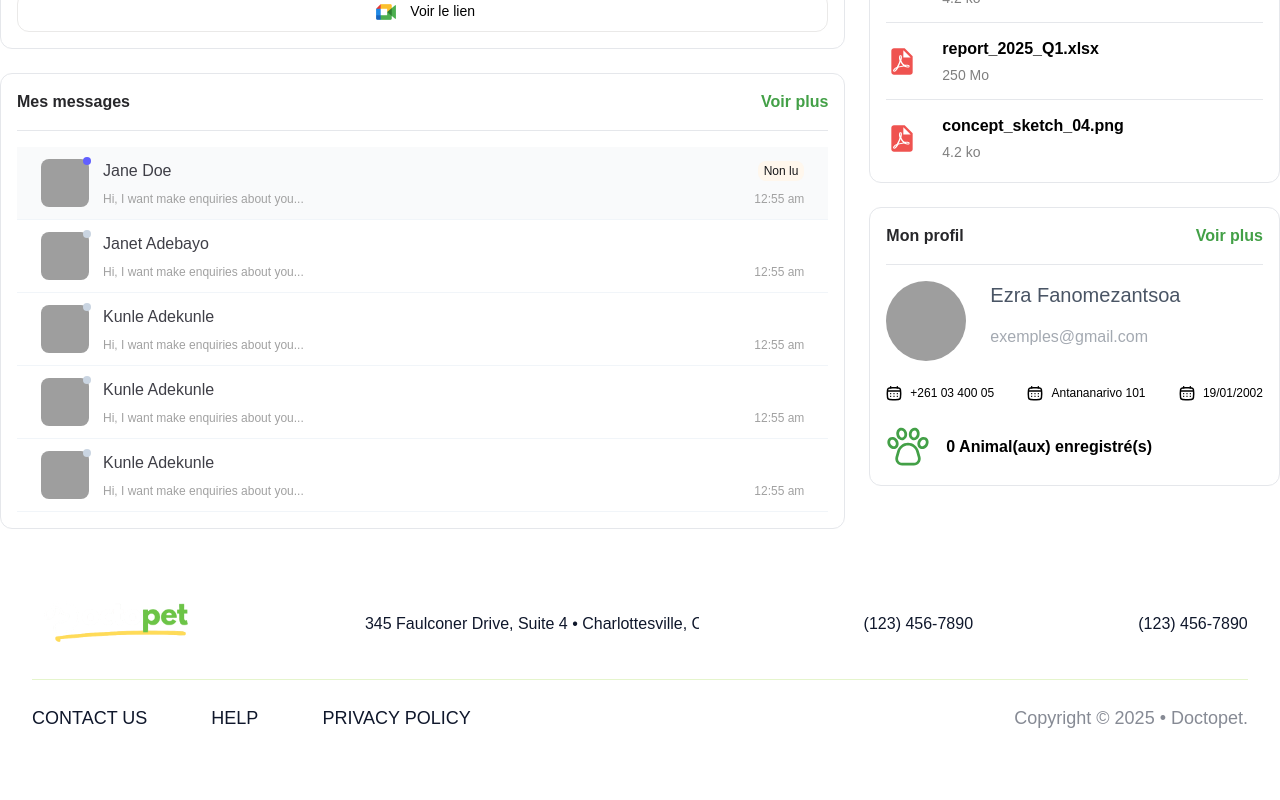
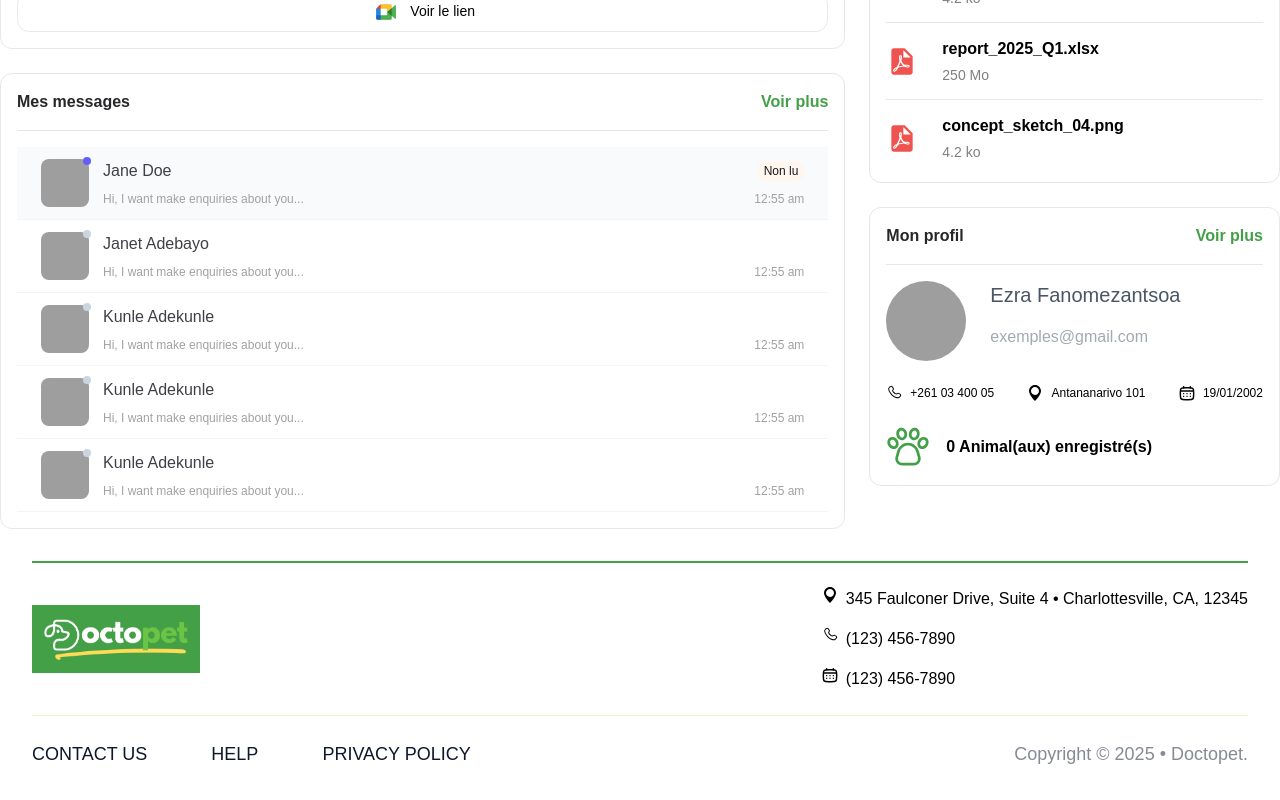
Before and after one commit to ronaldrnd/animoplus, a Vue app: page /dashboard in a window 1280 px wide. Shown: the part 451-1251 px from the top of the page. Before the commit the page ends 1215 px from the top, so only its background shows below. Built offline with nearby package versions, Linux system fonts and the light colour scheme; grey boxes are pictures that could not be loaded.

Commit message:
fix footer

```diff
--- a/src/components/Footer.vue
+++ b/src/components/Footer.vue
@@ -1,28 +1,28 @@
 <template>
-    <div class="inline-flex flex-col justify-start items-start gap-6 w-full p-8 bg-white">
-        <div class="w-full h-0.5 bg-primay-600"></div>
+    <div class="flex flex-col justify-start items-start gap-6 w-full p-8 bg-white">
+        <div class="w-full h-0.5 bg-primary-600"></div>
         <div class="self-stretch inline-flex justify-between items-center">
-            <div class="p-3 bg-primay-600 inline-flex flex-col justify-start items-start gap-2.5">
+            <div class="p-3 bg-primary-600 inline-flex flex-col justify-start items-start gap-2.5">
                 <img class="w-36 h-11" src="../assets/logo_header.png" />
             </div>
-            <div class="w-96 h-6 relative overflow-hidden">
-                <div
-                    class="w-96 left-[50.31px] top-[3px] absolute justify-start text-slate-900 text-base font-normal font-['League_Spartan']">
-                    345 Faulconer Drive, Suite 4 • Charlottesville, CA, 12345</div>
-                <div class="w-8 h-6 left-0 top-0 absolute"></div>
-            </div>
-            <div class="w-40 h-6 relative overflow-hidden">
-                <div
-                    class="w-28 left-[50.31px] top-[3px] absolute justify-start text-slate-900 text-base font-normal font-['League_Spartan']">
-                    (123) 456-7890</div>
-                <div class="w-8 h-6 left-0 top-0 absolute"></div>
-                <div class="w-6 h-4 left-[3.81px] top-[3.01px] absolute bg-primay-600"></div>
-            </div>
-            <div class="w-40 h-6 relative overflow-hidden">
-                <div
-                    class="w-28 left-[50.31px] top-[3px] absolute justify-start text-slate-900 text-base font-normal font-['League_Spartan']">
-                    (123) 456-7890</div>
-                <div class="w-8 h-6 left-0 top-0 absolute"></div>
+            <div class="flex flex-col gap-4 items-start">
+                <div class="flex justify-center items-start gap-2">
+                    <img :src="marker" alt="icon" />
+                    <div class="justify-start text-black text-base font-normal font-['League_Spartan']">345 Faulconer
+                        Drive,
+                        Suite 4 • Charlottesville, CA, 12345
+                    </div>
+                </div>
+                <div class="flex justify-center items-start gap-2">
+                    <img :src="phone" alt="icon" />
+                    <div class="justify-start text-black text-base font-normal font-['League_Spartan']">(123) 456-7890
+                    </div>
+                </div>
+                <div class="flex justify-center items-start gap-2">
+                    <img :src="date" alt="icon" />
+                    <div class="justify-start text-black text-base font-normal font-['League_Spartan']">(123) 456-7890
+                    </div>
+                </div>
             </div>
         </div>
         <div class="w-full h-px opacity-20 bg-lime-500"></div>
@@ -42,7 +42,9 @@
 </template>
 
 <script setup>
-
+import date from '@/assets/icons/small-calendar.svg';
+import marker from '@/assets/icons/small-marker.svg';
+import phone from '@/assets/icons/small-phone.svg';
 </script>
 
 <style></style>
--- a/src/pages/Dashboard/components/UserProfile.vue
+++ b/src/pages/Dashboard/components/UserProfile.vue
@@ -14,12 +14,12 @@
             </div>
             <div class="self-stretch inline-flex justify-between items-start">
                 <div class="flex justify-center items-start gap-2">
-                    <img :src="date" alt="icon" />
+                    <img :src="phone" alt="icon" />
                     <div class="justify-start text-black text-xs font-normal font-['League_Spartan']">+261 03 400 05
                     </div>
                 </div>
                 <div class="flex justify-center items-start gap-2">
-                    <img :src="date" alt="icon" />
+                    <img :src="marker" alt="icon" />
                     <div class="justify-start text-black text-xs font-normal font-['League_Spartan']">Antananarivo 101
                     </div>
                 </div>
@@ -39,6 +39,9 @@
 
 <script setup>
 import CardLayout from "./CardLayout.vue";
+
 import date from '@/assets/icons/small-calendar.svg';
+import marker from '@/assets/icons/small-marker.svg';
+import phone from '@/assets/icons/small-phone.svg';
 import animalIcon from '@/assets/icons/animalGreen.svg';
 </script>
```
Also changed, not shown: src/assets/icons/small-marker.svg (added), src/assets/icons/small-phone.svg (added).
